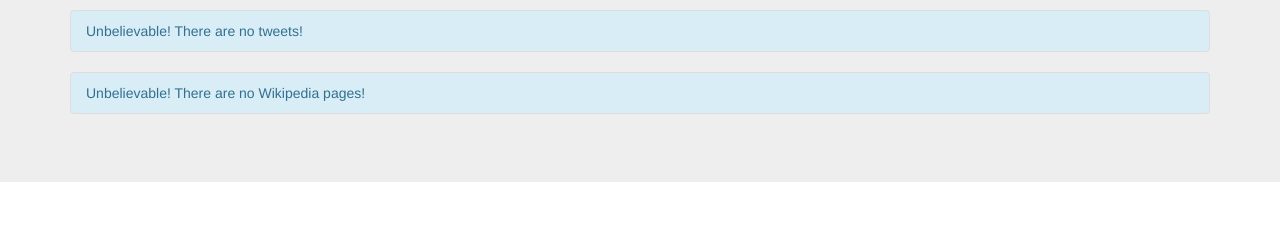
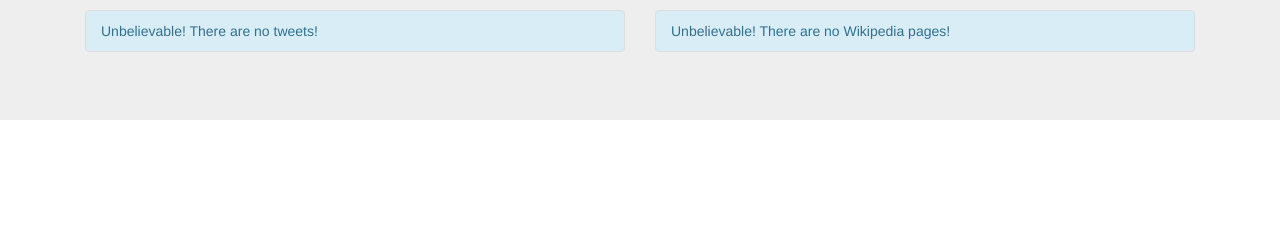
Before and after one commit to justanr/twiki, a Flask app: template twiki/templates/display_results.html in a window 1280 px wide. Shown: the part 137-377 px from the top of the page. Run offline with Flask 2, Linux system fonts and the light colour scheme; the template is opened without the code that fills it, so the values that code supplies are empty; parts of the project's set-up code (start-up, migrations or seed data) failed here and were passed over; some libraries are stand-ins or nearby versions.

Commit message:
Two column layout
Having one massive column was annoying me.

```diff
--- a/twiki/templates/display_results.html
+++ b/twiki/templates/display_results.html
@@ -10,6 +10,7 @@
     </div>
     <div class="container">
         <h1>Search Results for: {{ term }}</h1>
+        <div class="col-md-6">
         <ul class="list-group">
             {% for tweet in tweets %}
             <li class="list-group-item">
@@ -22,6 +23,8 @@
             </li>
             {% endfor %}
         </ul>
+        </div>
+        <div class="col-md-6">
         <ul class="list-group">
             {% for page in pages %}
             <li class="list-group-item">
@@ -34,7 +37,7 @@
             </li>
             {% endfor %}
         </ul>
-
+        </div>
     </div>
 </div>
 {% endblock %}
```
